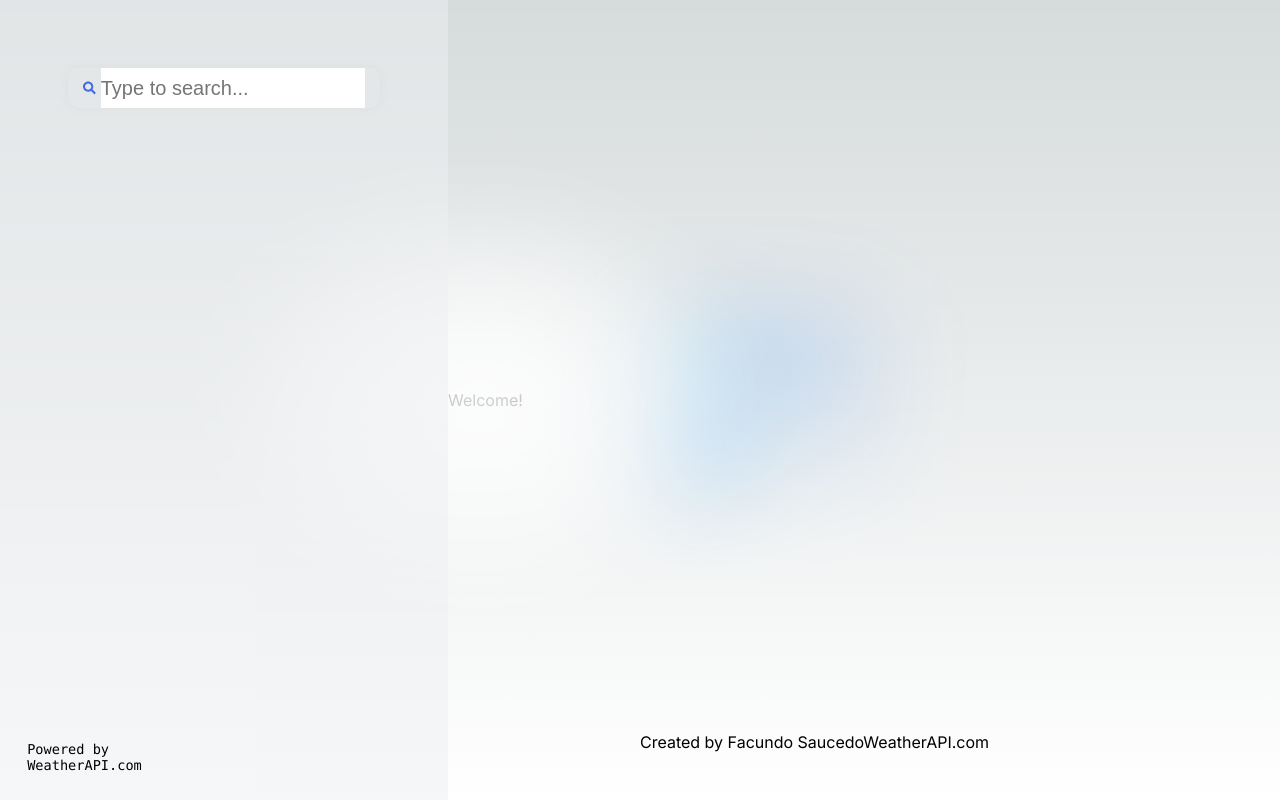
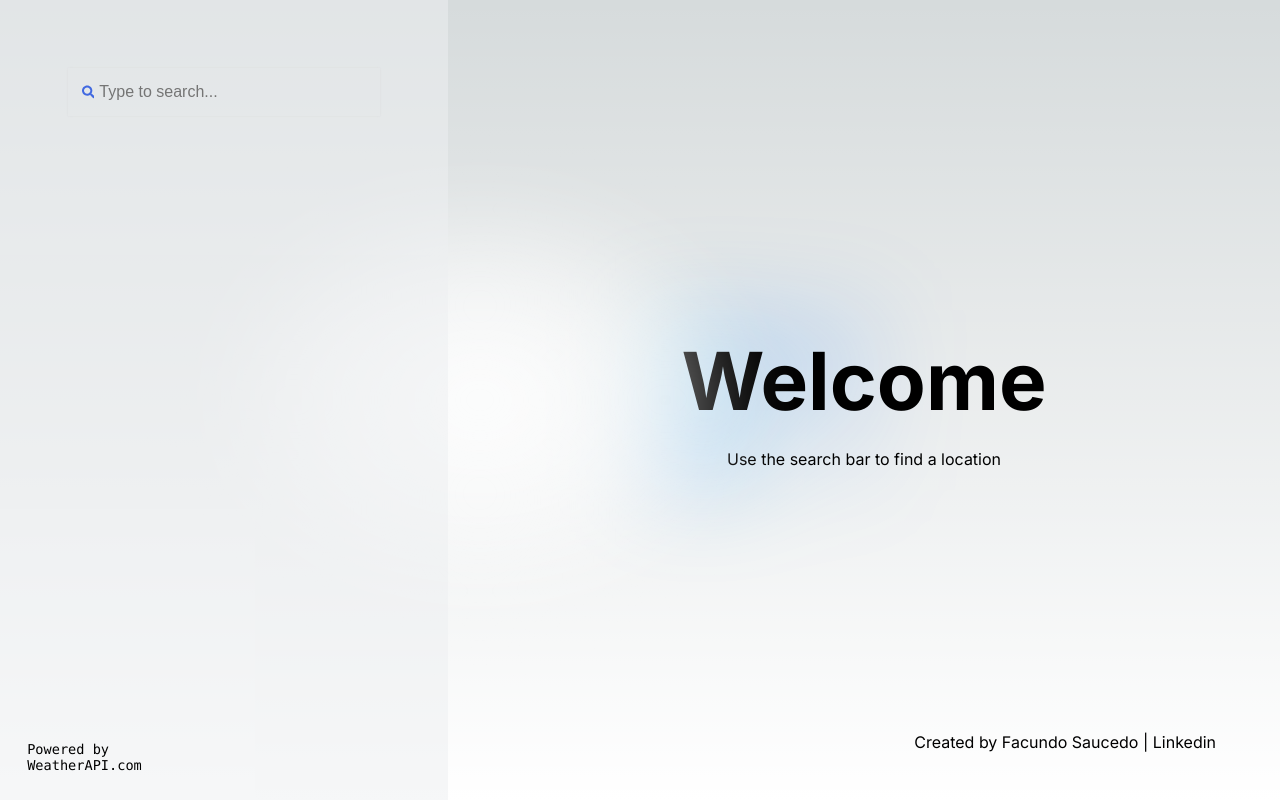
Before and after one commit to Facundo17/weather-time, a Next.js app: page / in a window 1280 px wide. Built offline with nearby package versions, Linux system fonts and the light colour scheme.

Commit message:
New search menu styles.

```diff
--- a/app/components/dashboard.tsx
+++ b/app/components/dashboard.tsx
@@ -23,10 +23,16 @@ export const Dashboard: React.FC<SearchData> = ({ url, search }) => {
 
   const fetchData = async (search: SearchResultModel) => {
     let foreCastUrl = url + "&q=" + search.lat + "," + search.lon + "&days=5";
-    const result = await axios.get(foreCastUrl);
-    console.log(result);
-    setForeCastDays(result.data.forecast.forecastday);
-    setCurrentDay(result.data.current);
+
+    try {
+      const result = await axios.get(foreCastUrl);
+
+      if (result.status === 200 && result.data) {
+        console.log(result);
+        setForeCastDays(result.data.forecast.forecastday);
+        setCurrentDay(result.data.current);
+      }
+    } catch (error) {}
   };
 
   return search && foreCastDays && foreCastDays.length > 0 ? (
--- a/app/components/search/search.css
+++ b/app/components/search/search.css
@@ -1,19 +1,21 @@
 .input-wrapper {
     width: 100%;
-    border-radius: 10px;
-    height: 2.5rem;
-    padding: 0 15px;
-    box-shadow: 0px 0px 8px #ddd;
+    border-radius: 0;
+    height: 3rem;
+    padding: 0 1em;
+    box-shadow: 0px 0px 2px #ddd;
     display: flex;
     align-items: center;
+    background-color: var(--callout-rgb);
 }
 
 input {
     border: none;
     height: 100%;
-    font-size: 1.25rem;
+    font-size: 1rem;
     width: 100%;
     margin-left: 5px;
+    background-color: var(--callout-rgb);
 }
 
 input:focus {
@@ -22,4 +24,5 @@ input:focus {
 
 #search-icon {
     color: royalblue;
+    background: transparent;
 }
--- a/app/components/searchresult/search_result.css
+++ b/app/components/searchresult/search_result.css
@@ -1,8 +1,11 @@
 .search-result {
-    padding: 10px 20px;
+    padding: 1em;
+    display: flex;
+    align-items: center;
+    height: 5em;
 }
 
 .search-result:hover {
-    background-color: #efefef;
+    box-shadow: 0px 0px 2px #ddd;
     cursor: pointer;
 }
--- a/app/components/searchresult/search_result.tsx
+++ b/app/components/searchresult/search_result.tsx
@@ -7,7 +7,9 @@ export const SearchResult: React.FC<SearchResultPropModel> = ({
 }) => {
   return (
     <div className="search-result" onClick={(e) => onClick(result)}>
-      {result.country}, {result.region}, {result.name}
+      <p>
+        {result.name}, {result.region}
+      </p>
     </div>
   );
 };
--- a/app/components/searchresults/search_result_lists.css
+++ b/app/components/searchresults/search_result_lists.css
@@ -1,12 +1,9 @@
 .results-list {
     width: 100%;
-    background-color: white;
-    color: black;
+    background-color: transparent;
+    color: rgb(var(--foreground-rgb));
+    padding: 0.2em;
     display: flex;
     flex-direction: column;
-    box-shadow: 0px 0px 8px #ddd;
-    border-radius: 10px;
     margin-top: 1rem;
-    max-height: 300px;
-    overflow-y: scroll;
 }
--- /dev/null
+++ b/app/components/welcome/welcome.css
@@ -0,0 +1,8 @@
+.welcome {
+    width: 100%;
+    text-align: center;
+}
+
+.welcome h1 {
+    font-size: 5em;
+}
--- a/app/components/welcome/welcome.tsx
+++ b/app/components/welcome/welcome.tsx
@@ -1,5 +1,11 @@
+import "./welcome.css";
+
 export const Welcome = () => {
   return (
-    <div>Welcome!</div>
+    <div className="welcome">
+      <h1>Welcome</h1>
+      <br/>
+      <p>Use the search bar to find a location</p>
+    </div>
   )
 }
--- a/app/page.module.css
+++ b/app/page.module.css
@@ -8,7 +8,7 @@
 .abFooter {
   position: absolute;
   bottom: 3rem;
-  left: 50%;
+  right: 5%;;
 }
 
 .description {
--- a/app/page.tsx
+++ b/app/page.tsx
@@ -27,13 +27,12 @@ export default function Home() {
       <div className={styles.center}></div>
       <Dashboard url={forecastURL} search={searchData} />
       <div className={styles.abFooter}>
-        Created by Facundo Saucedo
+        Created by Facundo Saucedo<span> | </span>
         <a
-          href="https://www.weatherapi.com/"
-          title="Free Weather API"
+          href="https://www.linkedin.com/in/facundo-saucedo-318b8a213/"
           target="blank"
         >
-          WeatherAPI.com
+          Linkedin
         </a>
       </div>
     </main>
```
